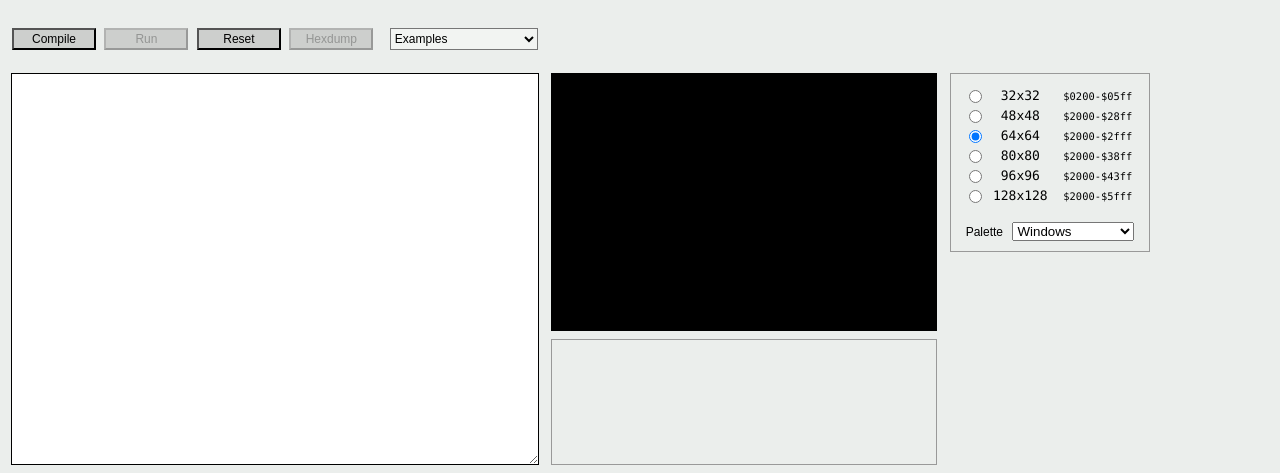
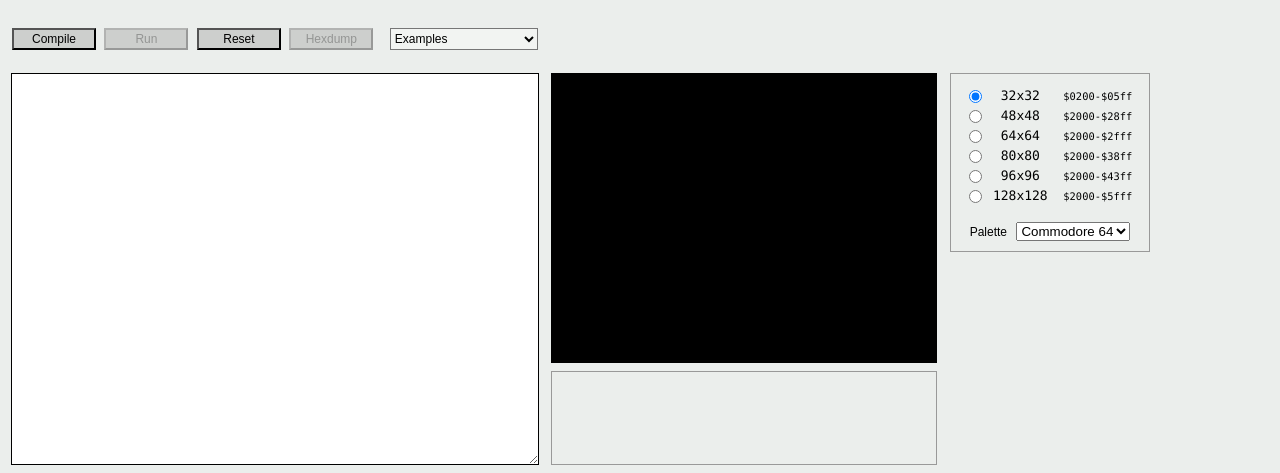
Before and after one commit to inindev/6502asm, a plain HTML site: page index.html in a window 1280 px wide. Shown: the top 473 px of the page. Drawn offline with Linux system fonts and the light colour scheme.

Commit message:
c64 palette default

```diff
--- a/display.js
+++ b/display.js
@@ -21,7 +21,7 @@ function Display(ram)
                      "#850", "#f60", "#aaa", "#f98",
                      "#1d0", "#ff0", "#4f9", "#fff" ];
 
-    var pal_c64a = [ "#000", "#fff", "#800", "#afe",
+    var pal_c64  = [ "#000", "#fff", "#800", "#afe",
                      "#c4c", "#0c5", "#00a", "#ee7",
                      "#d85", "#640", "#f77", "#333",
                      "#777", "#af6", "#08f", "#bbb" ];
@@ -47,7 +47,7 @@ function Display(ram)
 
     var palettes = {
         pal_a2e:  pal_a2e,
-        pal_c64a: pal_c64a,
+        pal_c64:  pal_c64,
         pal_c64b: pal_c64b,
         pal_cga:  pal_cga,
         pal_win:  pal_win,
--- a/index.html
+++ b/index.html
@@ -88,13 +88,12 @@
 
           <div class="palette">
             <span>Palette</span>
-            <select onChange="change_palette(this.options[this.selectedIndex].value)">
+            <select id="palette" onchange="change_palette(this.value)">
               <option value="pal_a2e">Apple II</option>
               <option value="pal_cga">CGA</option>
-              <option value="pal_c64a">Commodore 64a</option>
-              <option value="pal_c64b">Commodore 64b</option>
+              <option value="pal_c64">Commodore 64</option>
               <option value="pal_mono">Monochrome</option>
-              <option value="pal_win" selected>Windows</option>
+              <option value="pal_win">Windows</option>
             </select>
           </div>
 
@@ -118,10 +117,10 @@
         display.set_palette(pal);
     }
 
-    document.addEventListener("DOMContentLoaded", function() {
+    document.addEventListener("DOMContentLoaded", () => {
       'use strict';
 
-      document.getElementsByClassName("screen_setup")[0].addEventListener("change", function(event) {
+      document.getElementsByClassName("screen_setup")[0].addEventListener("change", (event) => {
         var screen = document.getElementById("screen");
         var registers = document.getElementById("registers");
         var res = parseInt(event.target.id, 10);
@@ -182,14 +181,19 @@
 //        }
       });
 
+      // 32x32 display
       var rbtn = document.querySelector("input[name=res]:checked");
       if(rbtn) {
         rbtn.checked = false;
       }
       else {
-        rbtn = document.getElementById("64");
+        rbtn = document.getElementById("32");
       }
       rbtn.click();
+
+      // c64 palette
+      document.getElementById("palette").value = "pal_c64";
+      display.set_palette("pal_c64");
 
     }, false);
   </script>
--- a/style.css
+++ b/style.css
@@ -45,8 +45,6 @@ textarea.code {
 canvas.screen {
   border: 1px solid black;
   background-color: #fff;
-/*  width: 360px; */
-/*  height: 288px; */
 }
 
 div.screen_setup {
@@ -102,5 +100,5 @@ div.cursor {
   margin-top: 5px;
   margin-bottom: 2px;
   font-size: 10px;
-  color: #444444;
+  color: #444;
 }
```
